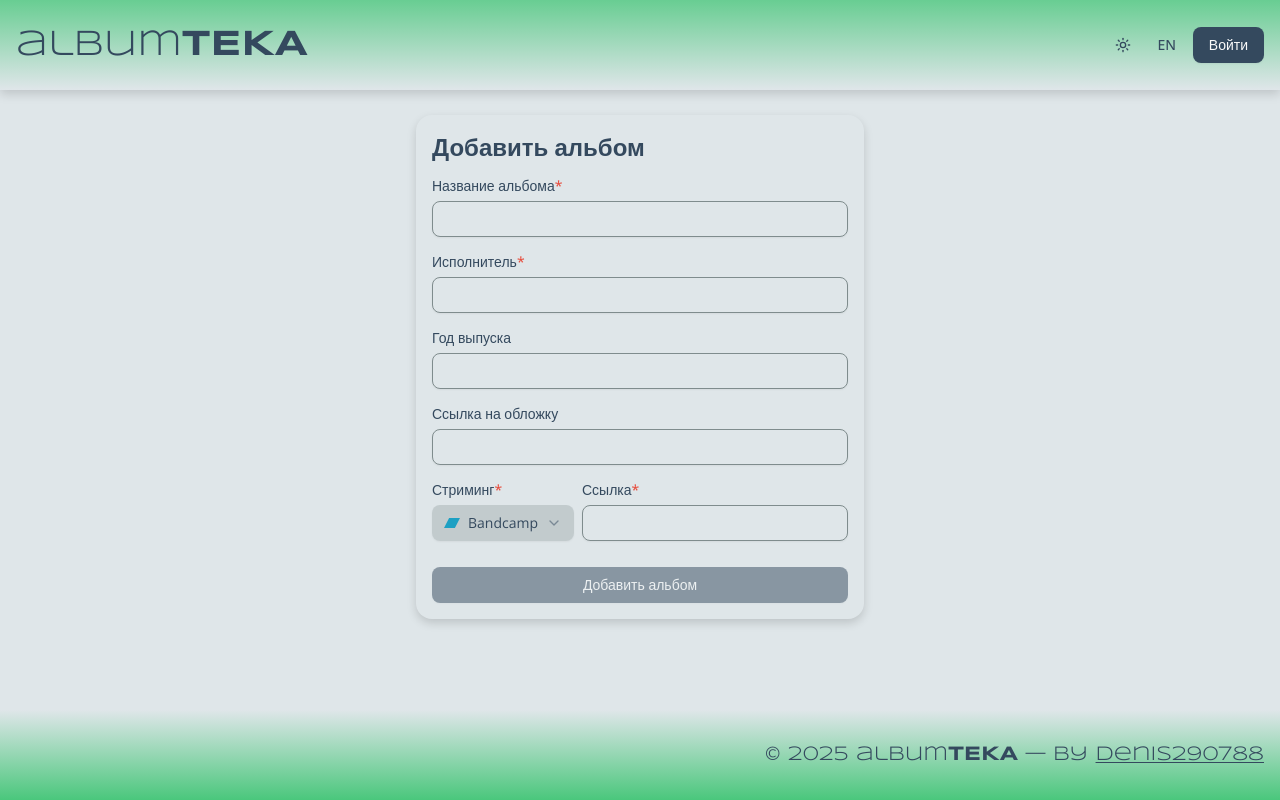
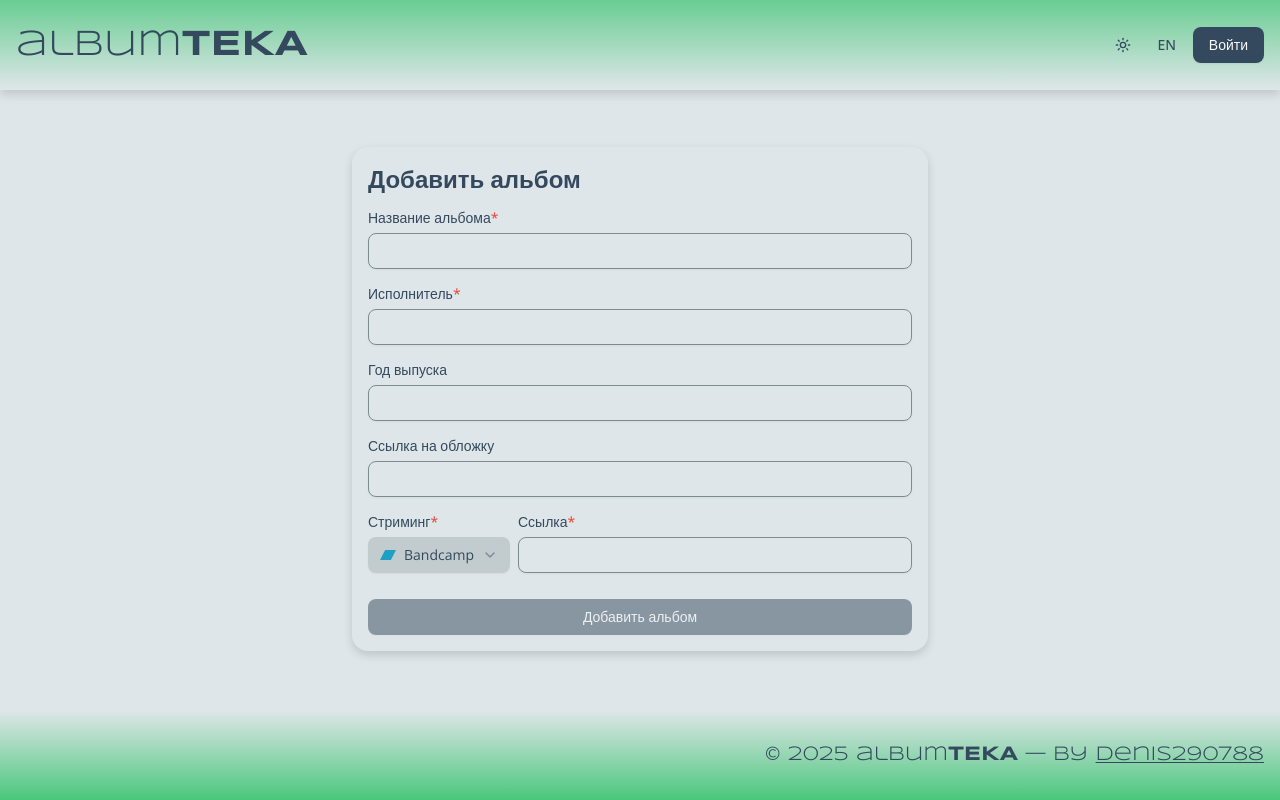
Before and after one commit to denis290788/albumTeka, a Next.js app: page /add in a window 1280 px wide. Built offline with nearby package versions, Linux system fonts and the light colour scheme; no server answers.

Commit message:
auth addAlbum forms layout fixes

```diff
--- a/src/app/(main)/add/page.tsx
+++ b/src/app/(main)/add/page.tsx
@@ -2,8 +2,14 @@ import { AlbumForm } from "../../../features/addAlbumForm";
 
 export default function AddAlbumPage() {
     return (
-        <div className="max-w-xl mx-auto pt-[90px] lg:pt-[115px] px-4 xl:px-16">
-            <AlbumForm />
+        // <div className="max-w-xl mx-auto pt-[90px] lg:pt-[115px] px-4 xl:px-16">
+        //     <AlbumForm />
+        // </div>
+
+        <div className="min-h-[calc(100vh-65px)] lg:min-h-[calc(100vh-90px)] grid place-items-center px-4 pt-18 lg:pt-26">
+            <div className="w-full">
+                <AlbumForm />
+            </div>
         </div>
     );
 }
--- a/src/app/(main)/auth/page.tsx
+++ b/src/app/(main)/auth/page.tsx
@@ -1,9 +1,15 @@
 import { AuthForm } from "@/features/auth";
 
-export default function HomePage() {
+export default function AuthPage() {
     return (
-        <div className="max-w-4xl mx-auto pt-[130px] lg:pt-[155px] px-4 xl:px-16">
-            <AuthForm />
+        // <div className="max-w-4xl mx-auto pt-[130px] lg:pt-[155px] px-4 xl:px-16">
+        //     <AuthForm />
+        // </div>
+
+        <div className="min-h-[calc(100vh-65px)] lg:min-h-[calc(100vh-90px)] grid place-items-center px-4">
+            <div className="w-full">
+                <AuthForm />
+            </div>
         </div>
     );
 }
--- a/src/features/addAlbumForm/ui/AlbumForm.tsx
+++ b/src/features/addAlbumForm/ui/AlbumForm.tsx
@@ -26,7 +26,8 @@ export const AlbumForm = ({ className }: AlbumFormProps) => {
     } = form;
 
     return (
-        <div className="p-4 mb-4 bg-transparent shadow-[0_4px_10px_rgba(0,0,0,0.15)] rounded-2xl">
+        //     <div className="p-4 mb-4 bg-transparent shadow-[0_4px_10px_rgba(0,0,0,0.15)] rounded-2xl">
+        <div className="max-w-xl mx-auto p-4 mb-4 bg-transparent shadow-[0_4px_10px_rgba(0,0,0,0.15)] rounded-2xl">
             <h1 className="text-2xl font-semibold mb-4 dark:text-[#bedaca]">
                 {t("albumForm_title")}
             </h1>
--- a/src/features/auth/ui/AuthForm.tsx
+++ b/src/features/auth/ui/AuthForm.tsx
@@ -65,7 +65,7 @@ export function AuthForm() {
     };
 
     return (
-        <div className="max-w-md mx-auto p-6 border rounded-lg shadow-lg">
+        <div className="max-w-md mx-auto p-4 border rounded-lg shadow-lg">
             <h2 className="text-3xl font-bold mb-4 text-center">
                 {isRegistering ? t("authForm_title_register") : t("authForm_title_login")}
             </h2>
```
